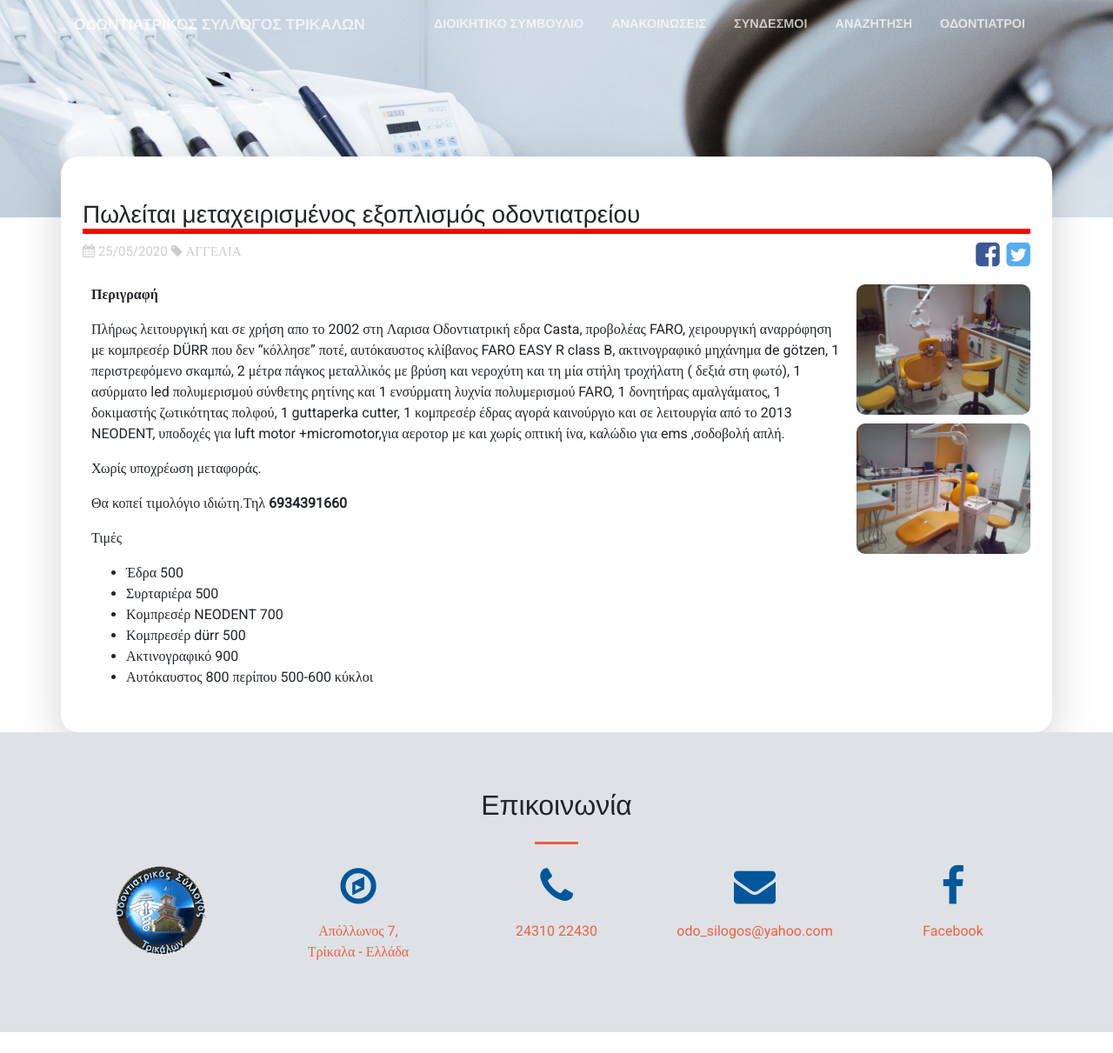
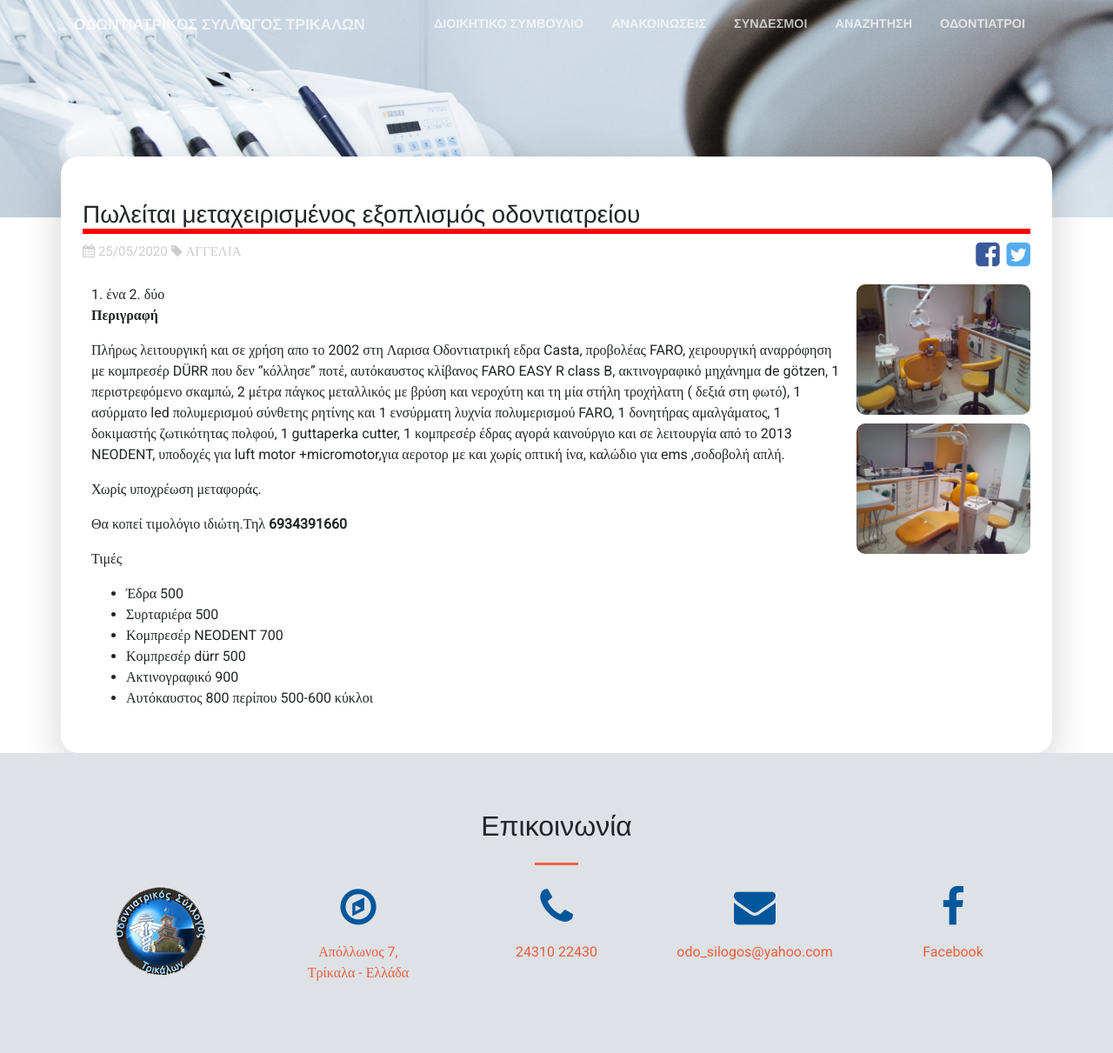
Before and after one commit to Tomak123456/tesy, a Jekyll site: the page built from _aggelies/2020-05-25-1.md, in a window 1280 px wide and 1211 px high. Shown: the whole window at 87% size. Built offline with Jekyll 4.4.1, drawn with Linux system fonts in a browser that asks for light colours.

Commit message:
Update from Forestry.io Thomas Zanias updated _aggelies/2020-05-25-1.md

```diff
--- a/_aggelies/2020-05-25-1.md
+++ b/_aggelies/2020-05-25-1.md
@@ -4,7 +4,9 @@
 images:
 - "/uploads/2020/05/img1.jpg"
 - "/uploads/2020/05/img2.jpg"
-text: ''
+text: |-
+  1. ένα
+  2. δύο
 
 ---
 **Περιγραφή**
```
